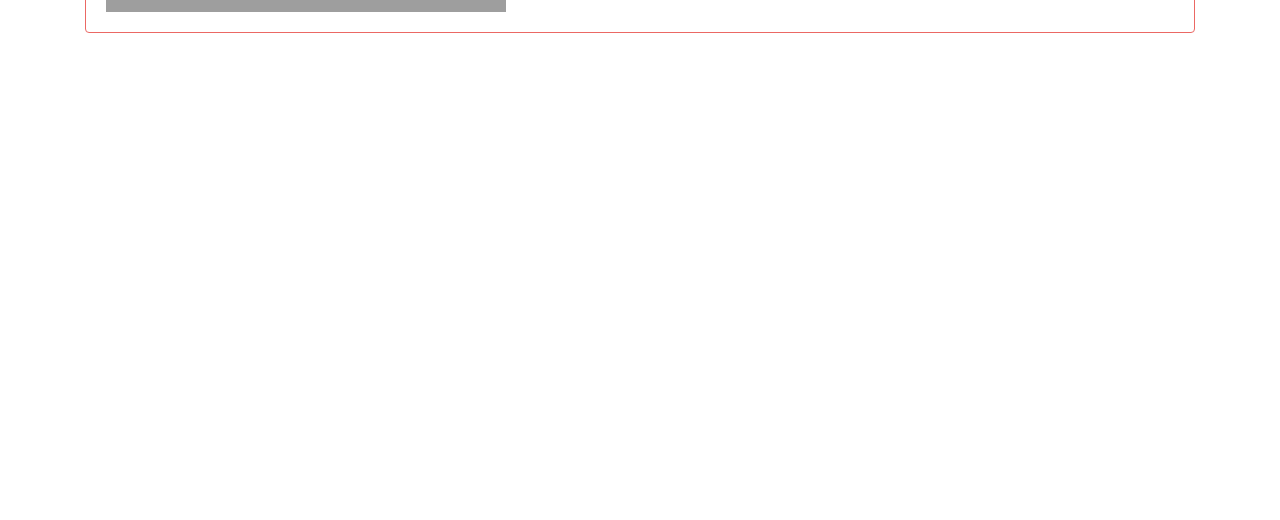
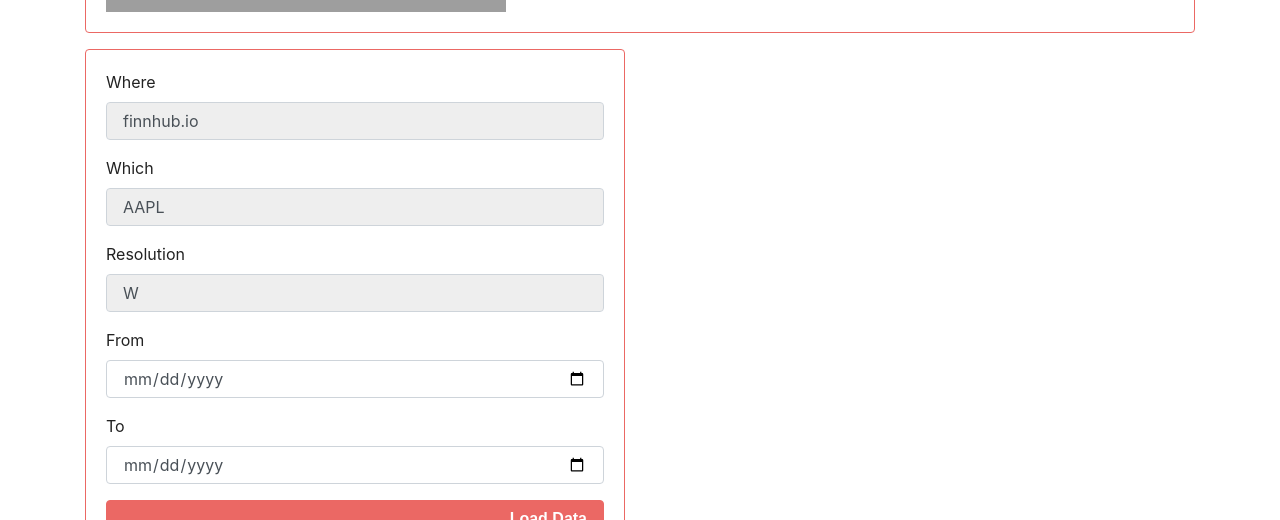
Before and after one commit to AlexandrKhmil/diplo-app, a React (Create React App) app in the folder client/: page /algorithm/1 in a window 1280 px wide. Shown: the part 432-952 px from the top of the page. Before the commit the page ends 800 px from the top, so only its background shows below. Built offline with nearby package versions, Linux system fonts and the light colour scheme; no server answers; grey boxes are pictures that could not be loaded; a web font is replaced by a local one.

Commit message:
Datasets UI

```diff
--- /dev/null
+++ b/client/src/components/dataset/Loader/index.js
@@ -0,0 +1,110 @@
+import React, { useState } from 'react';
+
+const Loader = () => {
+  const isLoading = false;
+
+  const [where, setWhere] = useState('finnhub.io');
+  const [which, setWhich] = useState('AAPL');
+  const [resolution, setResolution] = useState('W');
+  const [start, setStart] = useState('');
+  const [end, setEnd] = useState('');
+
+  const onSubmit = (e) => {
+    e.preventDefault();
+    // if (!start || !end) {
+    //   const error = { msg: 'Укажите даты!' }
+    //   return errorAlert(error);
+    // }
+
+    // loadData({
+    //   where,
+    //   resolution,
+    //   start: Date.parse(start) / 1000,
+    //   end: Date.parse(end) / 1000,
+    // });
+  };
+
+  return (
+    <form onSubmit={onSubmit}>
+      {/* Where */}
+      <div className="form-group">
+        <label htmlFor="where">Where</label>
+        <input
+          type="text"
+          className="form-control"
+          name="where"
+          onChange={(e) => setWhere(e.target.value)}
+          value={where}
+          disabled={true}
+        />
+      </div>
+
+      {/* Which */}
+      <div className="form-group">
+        <label htmlFor="which">Which</label>
+        <input
+          type="text"
+          className="form-control"
+          name="which"
+          onChange={(e) => setWhich(e.target.value)}
+          value={which}
+          disabled={true}
+        />
+      </div>
+
+      {/* Resolution */}
+      <div className="form-group">
+        <label htmlFor="resolution">Resolution</label>
+        <input
+          type="text"
+          className="form-control"
+          name="resolution"
+          onChange={(e) => setResolution(e.target.value)}
+          value={resolution}
+          disabled={true}
+        />
+      </div>
+
+      {/* From (Start) */}
+      <div className="form-group">
+        <label htmlFor="start">From</label>
+        <input
+          type="date"
+          className="form-control"
+          name="start"
+          onChange={(e) => setStart(e.target.value)}
+          value={start}
+          disabled={isLoading}
+        />
+      </div>
+
+      {/* To (End) */}
+      <div className="form-group">
+        <label htmlFor="end">To</label>
+        <input
+          type="date"
+          className="form-control"
+          name="end"
+          onChange={(e) => setEnd(e.target.value)}
+          value={end}
+          disabled={isLoading}
+        />
+      </div>
+
+      {/* Submit */}
+      <div className="form-group d-flex mb-0">
+        <button
+          className="btn btn-primary d-flex
+          justify-content-between align-items-center w-100"
+          disabled={isLoading}>
+          {isLoading && <span className="spinner-border spinner-border-sm mr-2" role="status" aria-hidden="true"> </span>}
+          <span className="ml-auto">
+            {!isLoading ? 'Load Data' : 'Loading'}
+          </span>
+        </button>
+      </div>
+    </form>
+  );
+};
+
+export default Loader;
--- a/client/src/components/pages/Algorithm/index.js
+++ b/client/src/components/pages/Algorithm/index.js
@@ -1,6 +1,7 @@
 import React, { useState, useEffect } from 'react';
 import { algoGetInfo } from '../../../functions/algorithm';
 import styles from './styles.module.css';
+import Loader from '../../dataset/Loader';
 
 const Algorithm = (props) => {
   const { link } = props.match.params;
@@ -20,7 +21,7 @@ const Algorithm = (props) => {
       <div className="container mt-5 mb-4">
         <div className="row">
 
-          <div className="col-12">
+          <div className="col-12 mb-3">
             <h1 className="mb-3">{algo.title && algo.title}</h1>
 
             <div className="card card-body border-primary">
@@ -35,6 +36,12 @@ const Algorithm = (props) => {
             </div>
           </div>
 
+          <div className="col-md-6">
+            <div className="card card-body border-primary">
+              <Loader />
+            </div>
+          </div>
+
         </div>
       </div>
     </main>
--- a/client/src/components/pages/Home/index.js
+++ b/client/src/components/pages/Home/index.js
@@ -1,7 +1,7 @@
 import React, { useState, useEffect } from 'react';
 import { NavLink } from 'react-router-dom';
 import styles from './styles.module.css';
-import algoGetList from '../../../functions/algo_get_list';
+import { algoGetList } from '../../../functions/algorithm';
 
 const Home = () => {
   const [list, setList] = useState([]);
--- a/client/src/functions/algo_get_list.js
+++ /dev/null
@@ -1,14 +0,0 @@
-import axios from 'axios';
-import { resMessageShow } from '../actions/message';
-import * as apiURL from '../constants/api-url';
-
-const algoGetList = async () => {
-  return await axios.get(apiURL.ALGO_LIST)
-    .then((res) => res.data)
-    .catch((err) => {
-      resMessageShow(err.response.data);
-      return [];
-    });
-};
-
-export default algoGetList;
--- a/client/src/functions/algorithm.js
+++ b/client/src/functions/algorithm.js
@@ -1,6 +1,15 @@
 import axios from 'axios';
 import { resMessageShow } from '../actions/message';
 import * as apiURL from '../constants/api-url';
+
+export const algoGetList = async () => {
+  return await axios.get(apiURL.ALGO_LIST)
+    .then((res) => res.data)
+    .catch((err) => {
+      resMessageShow(err.response.data);
+      return [];
+    });
+};
 
 export const algoGetInfo = async ({ link }) => {
   const config = { headers: { link, } };
@@ -8,6 +17,6 @@ export const algoGetInfo = async ({ link }) => {
     .then((res) => res.data)
     .catch((err) => {
       resMessageShow(err.response.data);
-      return [];
+      return {};
     });
 };
```
Also changed, not shown: client/src/functions/index.js (deleted, +0 -90 lines), client/src/functions/algo_get_one.js (deleted), 1 other file (tests, documents, lock files or other folders).
